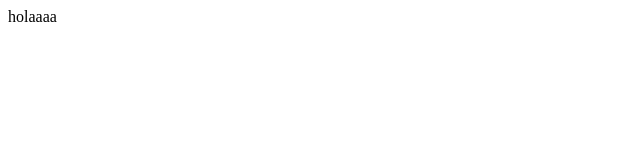
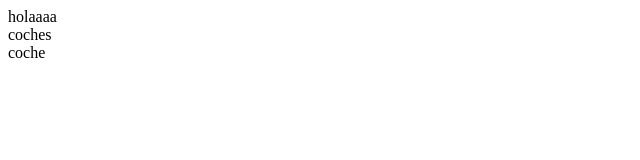
Before and after one commit to Vicente885/Proyecto1Interfaces, a plain HTML site: page index.html in a window 1280 px wide. Shown: the full height of the page, 0-640 px from the left. Drawn offline with Linux system fonts and the light colour scheme.

Commit message:
commit inicial

```diff
--- a/index.html
+++ b/index.html
@@ -10,5 +10,7 @@
     <div class="car">
         holaaaa
     </div>
+    <div class="">coches</div>coche
+
 </body>
 </html>
```
